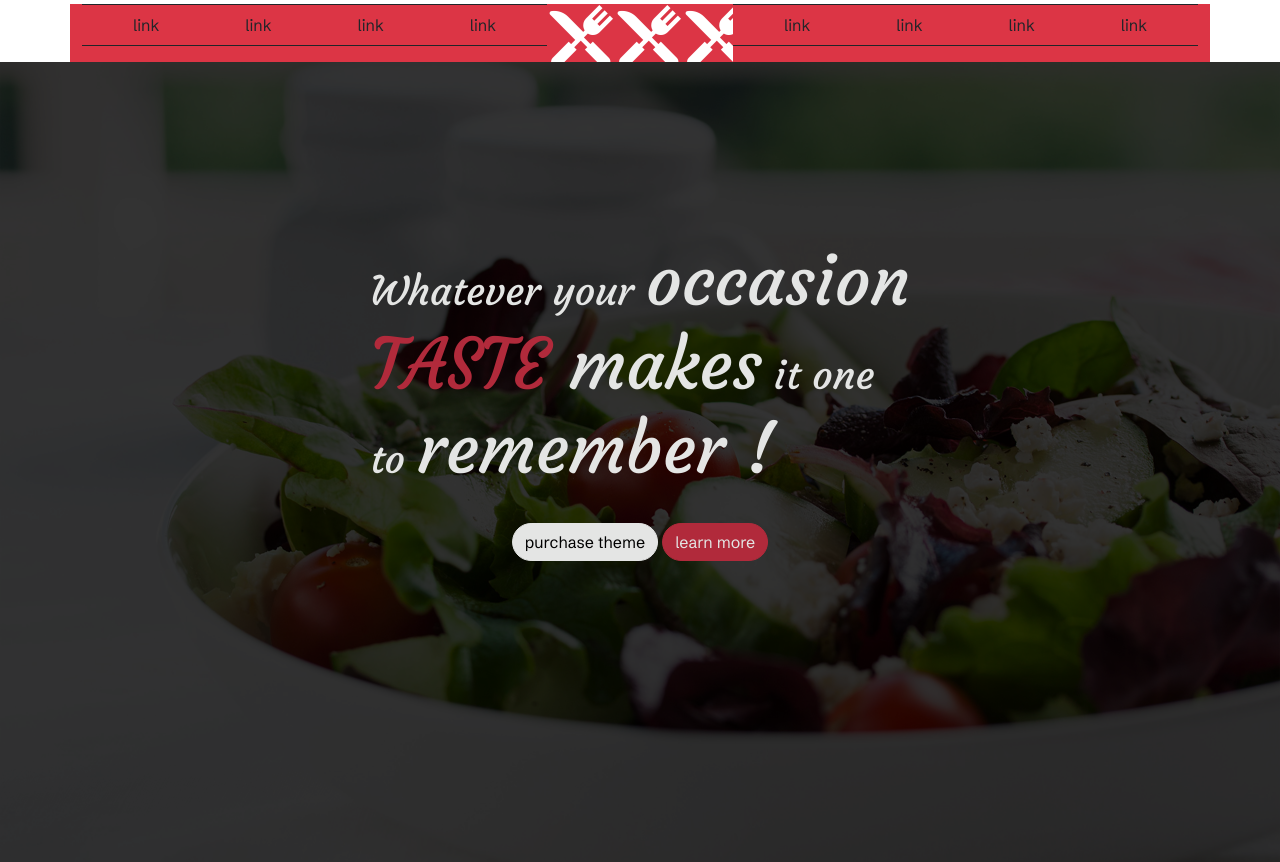
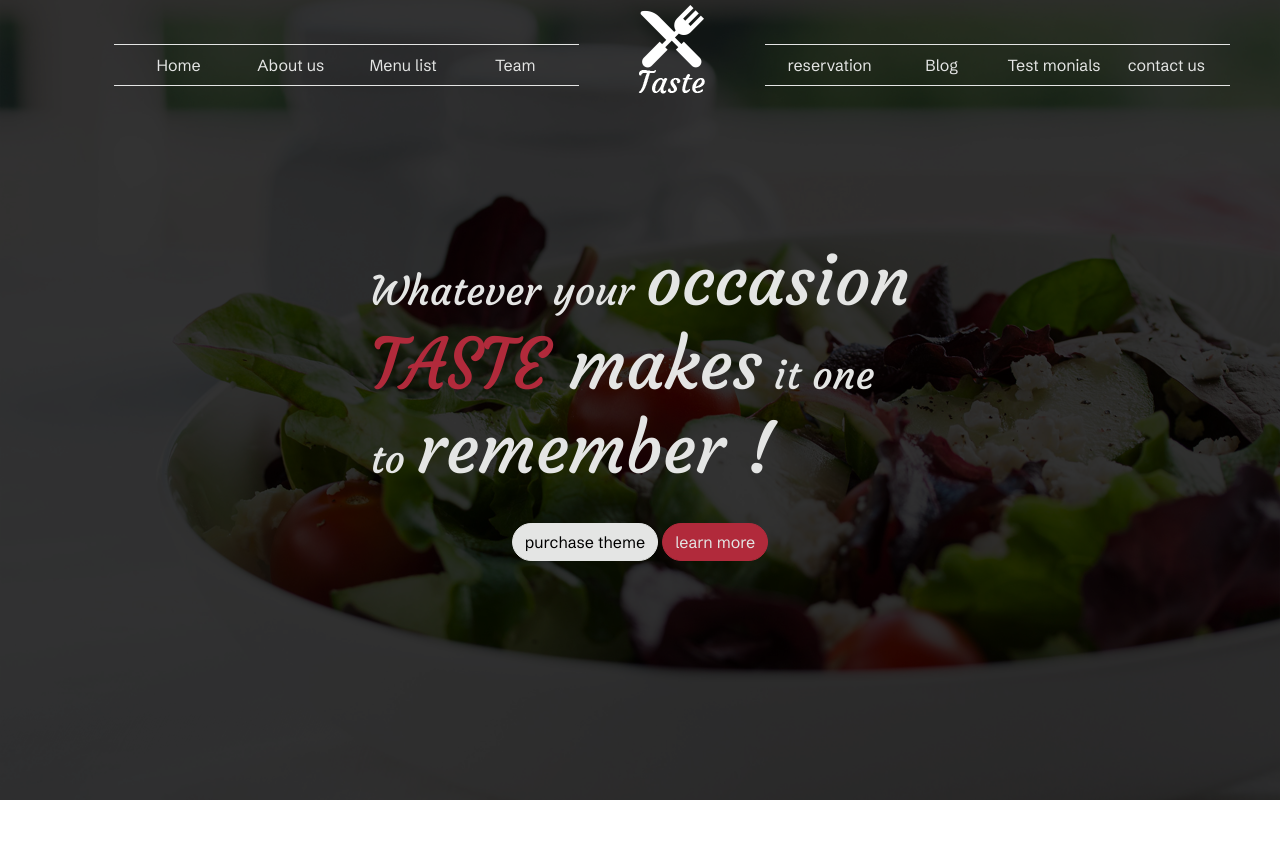
Before and after one commit to RaihanaAm/site-du-chef, a website: page index.html in a window 1280 px wide. After the commit the page ends 800 px from the top, so only its background shows below. Drawn offline with nearby package versions, Linux system fonts and the light colour scheme.

Commit message:
fin nav1

```diff
--- a/index.html
+++ b/index.html
@@ -8,20 +8,22 @@
     <link rel="stylesheet" href="./public/css/app.css">
 </head>
 <body>
-  <nav class="d-flex container mt-1 bg-danger ">
-    <ul class=" text-center container col-5 border-top border-bottom border-dark d-flex align-items-center p-2 list-unstyled ">
-      <li class=" col-3" >link</li>
-      <li class=" col-3">link</li>
-      <li class=" col-3">link</li>
-      <li class=" col-3">link</li>
+  <nav class="d-flex align-items-center justify-content-center container mt-1  ">
+    <ul class="  text-center container col-5 border-top border-bottom border-text text-text d-flex align-items-center p-2 list-unstyled ">
+      <li class=" col-3" >Home</li>
+      <li class=" col-3">About us</li>
+      <li class=" col-3">Menu list</li>
+      <li class=" col-3">Team</li>
     </ul>
 
-    <div class="col-2 logo"></div>
-      <ul class=" text-center container col-5 border-top border-bottom border-dark d-flex align-items-center p-2 list-unstyled ">
-        <li class=" col-3" >link</li>
-        <li class=" col-3">link</li>
-        <li class=" col-3">link</li>
-        <li class=" col-3">link</li>
+    <div class="col-2  d-flex align-items-center justify-content-center ">
+      <img  class="mb-5" src="./public/images/logo.png" alt="">
+    </div>
+      <ul class=" text-center container col-5 border-top border-bottom border-text text-text d-flex align-items-center p-2 list-unstyled ">
+        <li class=" col-3" >reservation</li>
+        <li class=" col-3">Blog</li>
+        <li class=" col-3">Test monials</li>
+        <li class=" col-3">contact us</li>
       </ul>
 
   </nav>
--- a/src/sass/module/home/_header.scss
+++ b/src/sass/module/home/_header.scss
@@ -23,6 +23,11 @@
 
     }
 };
-.logo{
-    background-image: url(../../../../public/images/logo.png);
+nav{
+    position: absolute;
+    z-index: 1;
+    width: 50vw;
+    left:8%;
+
+
 }
```
Also changed, not shown: public/css/app.css, 1 other file.
